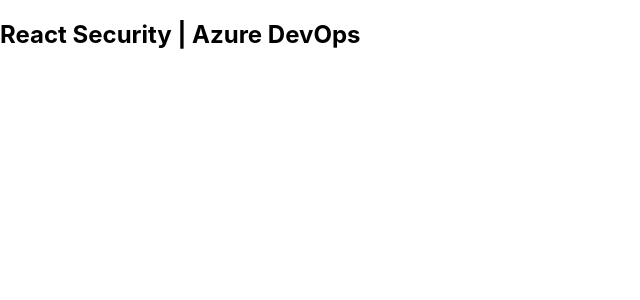
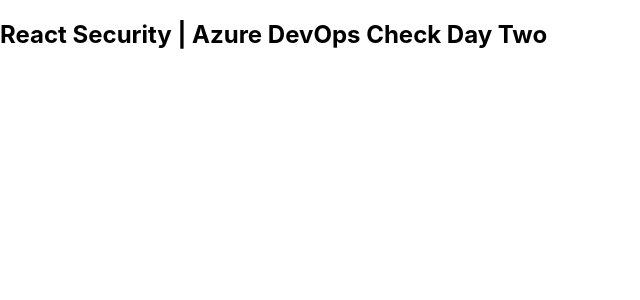
Before and after one commit to fedn20/react-security, a React (Create React App) app: page / in a window 1280 px wide. Shown: the top 300 px of the page, without its empty margins (0-640 px from the left). Built offline with nearby package versions, Linux system fonts and the light colour scheme.

Commit message:
Check Azure Pipeline statues day two

```diff
--- a/src/App.tsx
+++ b/src/App.tsx
@@ -3,7 +3,7 @@
 function App() {
   return (
     <div className="App">
-      <h2>React Security | Azure DevOps</h2>
+      <h2>React Security | Azure DevOps Check Day Two</h2>
     </div>
   );
 }
```
